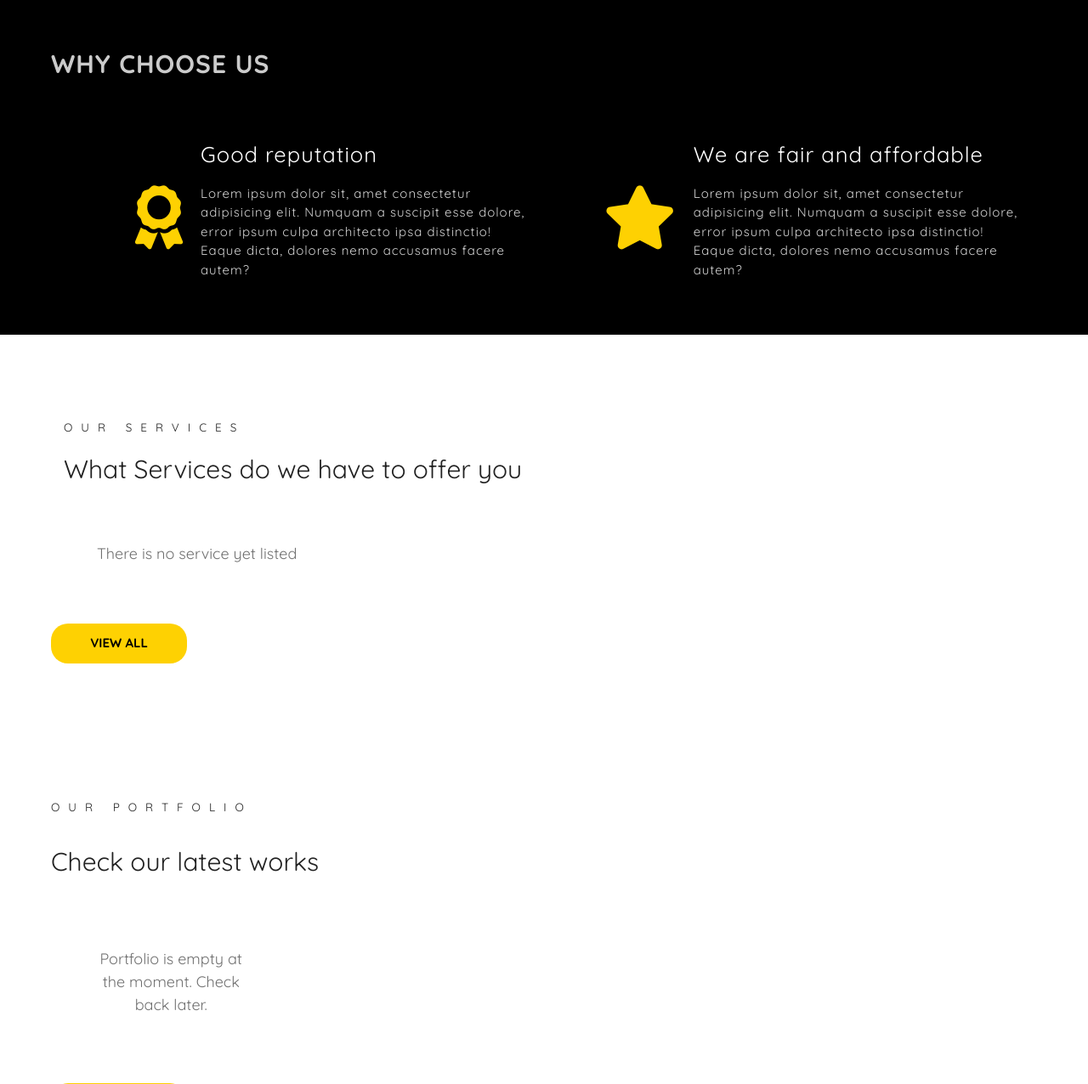
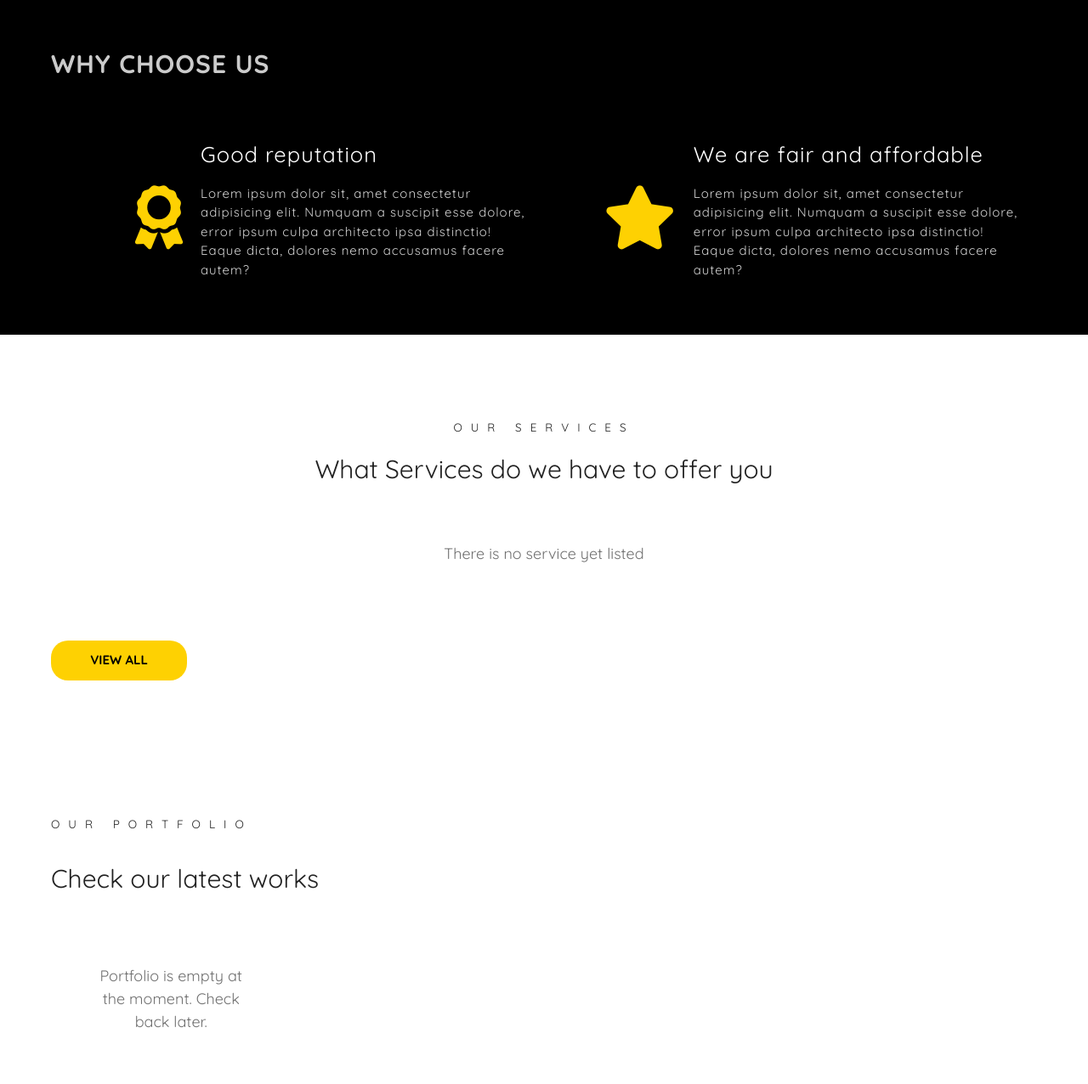
Before and after one commit to andralandrizzy/ms, a Django app: page / in a window 1280 px wide. Shown: the part 1161-2437 px from the top of the page at 85% size. Run offline with Django 3.2, Linux system fonts and the light colour scheme; data that the repository does not hold is empty; some libraries are stand-ins or nearby versions.

Commit message:
change service content style

```diff
--- a/ms_pro_transport/static/css/style.css
+++ b/ms_pro_transport/static/css/style.css
@@ -1325,23 +1325,16 @@ img {
 	margin: auto;
 }
 
-.service_card-wrapper {
+/* .service_card-wrapper {
 	display: flex;
 	flex-flow: row wrap;
 	width: 100%;
 	height: 100%;
 	justify-content: center;
-}
-
-.service_card {
-	display: flex;
-	flex-direction: column;
-	justify-content: center;
-	align-items: center;
-	text-align: center;
-	width: 25rem;
-	height: auto;
-	margin: 20px 10px;
+} */
+
+#service .service_card {
+	margin: 0.7em;
 	padding: 5rem 1rem;
 	border-radius: 10px;
 	background: rgb(0, 0, 0);
@@ -2376,7 +2369,6 @@ h1, h2, h3, p {
 	}
 	.title {
 		font-size: 2rem;
-		width: 75%;
 	}
 	.about_us .facts, .service, .latest_news .news_collection {
 		padding: 4rem;
@@ -2439,13 +2431,13 @@ h1, h2, h3, p {
 	.service_wrapper, .portfolio_wrapper, .home-portfolio {
 		padding: 4rem;
 	}
-	.service_wrapper h1, .portfolio_wrapper h1 {
+	.portfolio_wrapper h1 {
 		text-align: start;
 		padding: 0 1rem;
 	}
-	.service_card-wrapper {
+	/* .service_card-wrapper {
 		justify-content: flex-start;
-	}
+	} */
 	.btn-wrapper {
 		justify-content: start;
 	}
--- a/templates/pages/index.html
+++ b/templates/pages/index.html
@@ -92,16 +92,16 @@
     </div>
 </section>
 <section id="service">
-    <div class="service_wrapper">
+    <div class="service_wrapper col s12 center">
         <h1 class="subtitle">Our Services</h1>
         <h1 class="title">What Services do we have to offer you</h1>
-        <div class="service_card-wrapper">
+        <div class="service_card-wrapper row">
 
             {% if services %}
             {% for service in services %}
-            <div class="service_card">
+            <div class="service_card col s12 l4">
                 <a href="#" class="card_icons"><i class="">{{service.icon.as_html}}</i></a>
-                <h1>{{service.job}}</h1>
+                <h1 class="center">{{service.job}}</h1>
                 <p>{{service.summary}}
                 </p>
                 <a class="card_btn" href="#"><span>learn M</span>ore</a>
```
Also changed, not shown: other parts of ms_pro_transport/static/css/style.css (+8 -0 lines).
